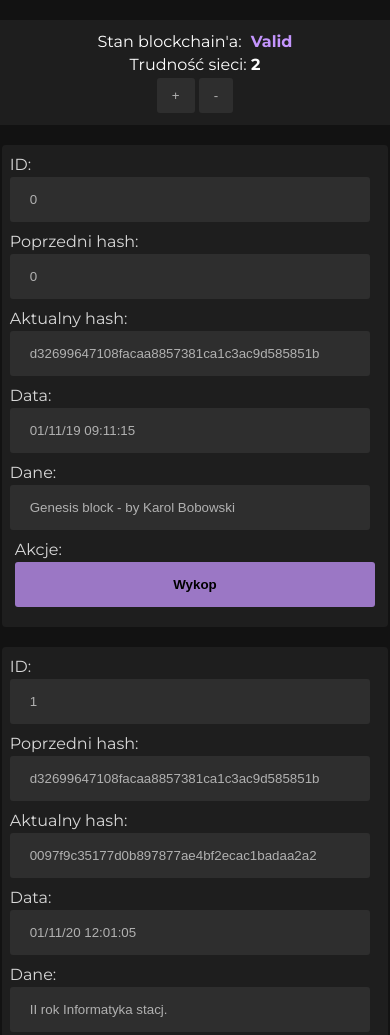
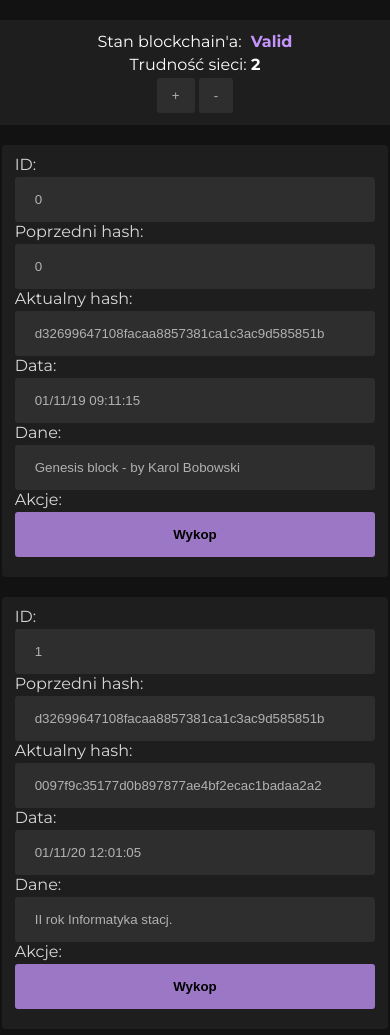
Before and after one commit to prettyniceguy14/projekt_js, a plain HTML site: page index.html in a window 390 px wide. Shown: the top 1035 px of the page. Drawn offline with Linux system fonts and the light colour scheme.

Commit message:
Changed margin on mobile

```diff
--- a/style.css
+++ b/style.css
@@ -195,4 +195,8 @@ label{
         width: 98.5%;
         margin-bottom: 10px;
     }
+
+    .block-section{
+        margin: 0;
+    }
 }
```
